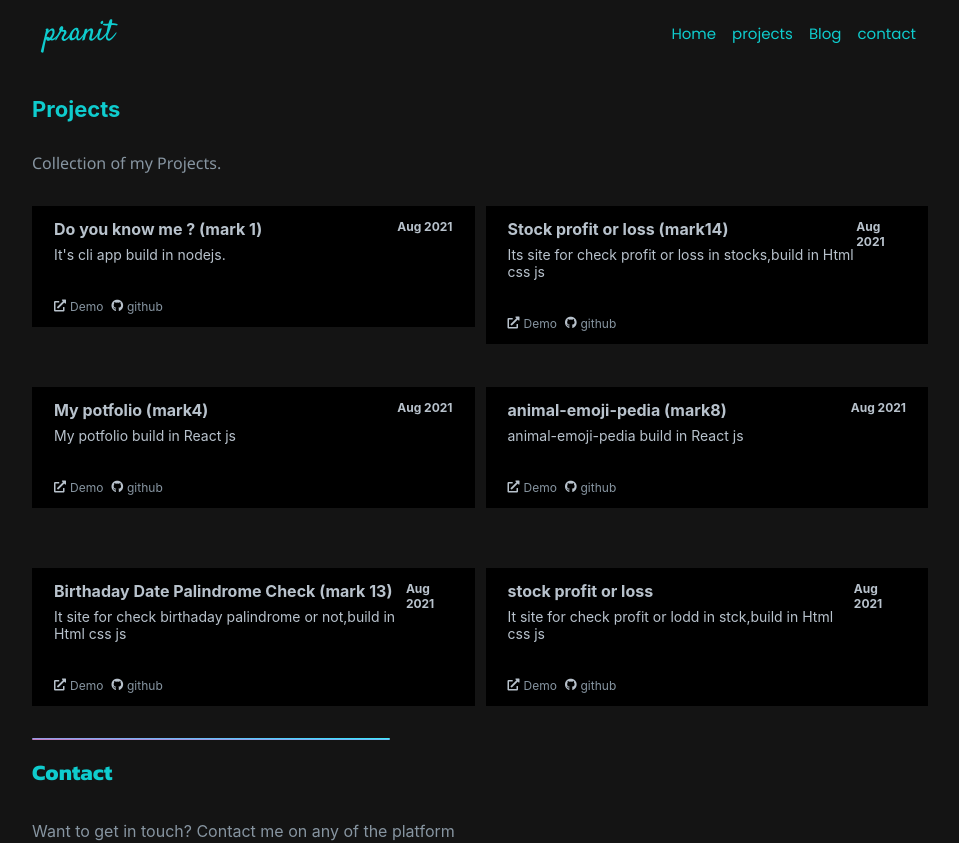
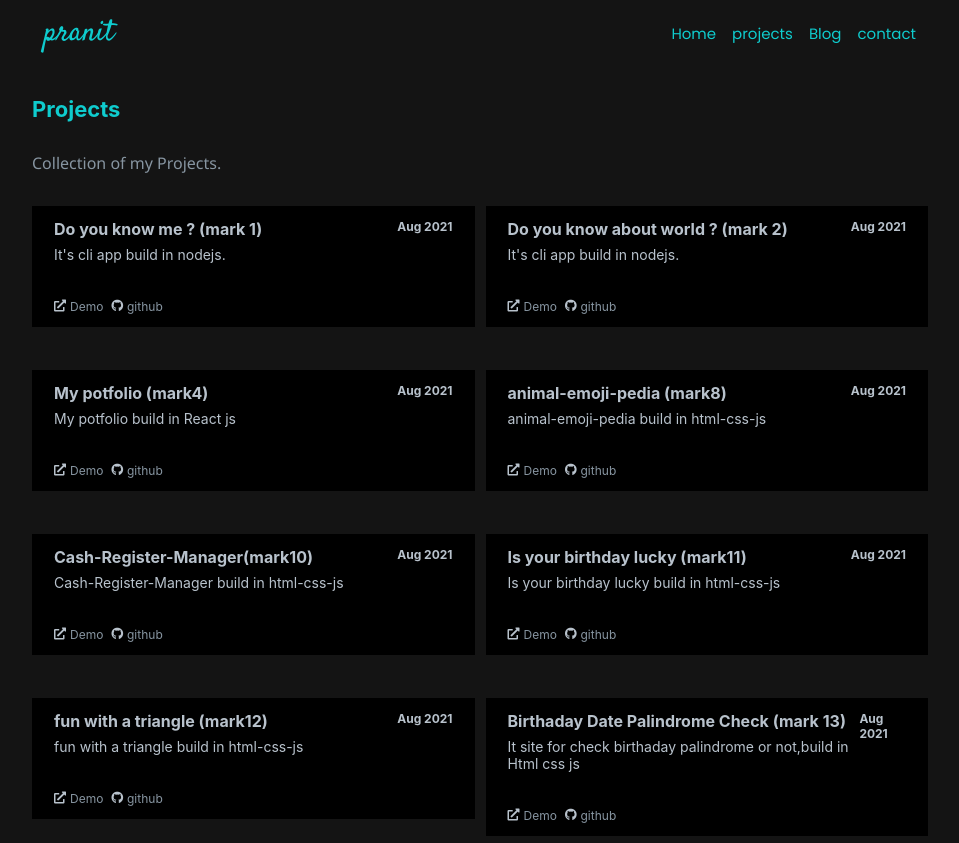
Before and after one commit to pranitcode/My-portfolio-v-1, a React (Create React App) app: page /project in a window 1280 px wide. Shown: the top 843 px of the page, without its empty margins (160-1119 px from the left). Built offline with nearby package versions, Linux system fonts and the light colour scheme.

Commit message:
project added

```diff
--- a/src/components/data/projectdata.js
+++ b/src/components/data/projectdata.js
@@ -12,16 +12,15 @@ export const ProjectData = [
   {
     show: true,
     id: '2',
-    project: "Stock profit or loss (mark14)",
-    github: "https://github.com/pranitcode/Stock-profit-loss-Mark-14-JS",
-    demo: "https://stock-profit-or-loss-mark14.netlify.app/",
-    about: "Its site for check profit or loss in stocks,build in Html css js",
+    project: "Do you know about world ? (mark 2) ",
+    github: "https://github.com/pranitcode/Do-you-know-about-world-",
+    demo: "https://replit.com/@pranitcode/About-World?embed=true",
+    about: "It's cli app build in nodejs.",
     date: "Aug 2021"
   },
-
   {
     show: false,
-    id: '1',
+    id: '3',
     project: "My potfolio (mark4)",
     github: "https://github.com/pranitcode/My-portfolio-v-1",
     demo: "https://pranitingole.netlify.app/",
@@ -30,13 +29,44 @@ export const ProjectData = [
   },
   {
     show: false,
-    id: '1',
+    id: '4',
     project: "animal-emoji-pedia (mark8)",
     github: "https://github.com/pranitcode/Animal-emoji-pedia",
     demo: "https://animal-emoji-pedia.netlify.app/",
-    about: "animal-emoji-pedia build in React js",
+    about: "animal-emoji-pedia build in html-css-js",
     date: "Aug 2021"
   },
+  {
+    show: false,
+    id: '4',
+    project: "Cash-Register-Manager(mark10)",
+    github: "https://github.com/pranitcode/Cash-Register-Manager",
+    demo: "https://cash-register-app-pranit.netlify.app/",
+    about: "Cash-Register-Manager build in html-css-js",
+    date: "Aug 2021"
+  },
+
+  {
+    show: false,
+    id: '1',
+    project: "Is your birthday lucky (mark11)",
+    github: "https://github.com/pranitcode/IsyourBirthdaylucky",
+    demo: "https://isyourbirthdayluckypranitmark11.netlify.app/",
+    about: "Is your birthday lucky build in html-css-js",
+    date: "Aug 2021"
+  },
+
+
+  {
+    show: false,
+    id: '1',
+    project: "fun with a triangle (mark12)",
+    github: "https://github.com/pranitcode/FunWithTriangles",
+    demo: "https://funwithtrianglemark12pranit.netlify.app/",
+    about: "fun with a triangle build in html-css-js",
+    date: "Aug 2021"
+  },
+
   {
     show: true,
     id: '1',
@@ -48,11 +78,11 @@ export const ProjectData = [
   },
   {
     show: true,
-    id: '1',
-    project: "stock profit or loss",
+    id: '2',
+    project: "Stock profit or loss (mark14)",
     github: "https://github.com/pranitcode/Stock-profit-loss-Mark-14-JS",
     demo: "https://stock-profit-or-loss-mark14.netlify.app/",
-    about: "It site for check profit or lodd in stck,build in Html css js",
+    about: "Its site for check profit or loss in stocks,build in Html css js",
     date: "Aug 2021"
   },
   ];
```
